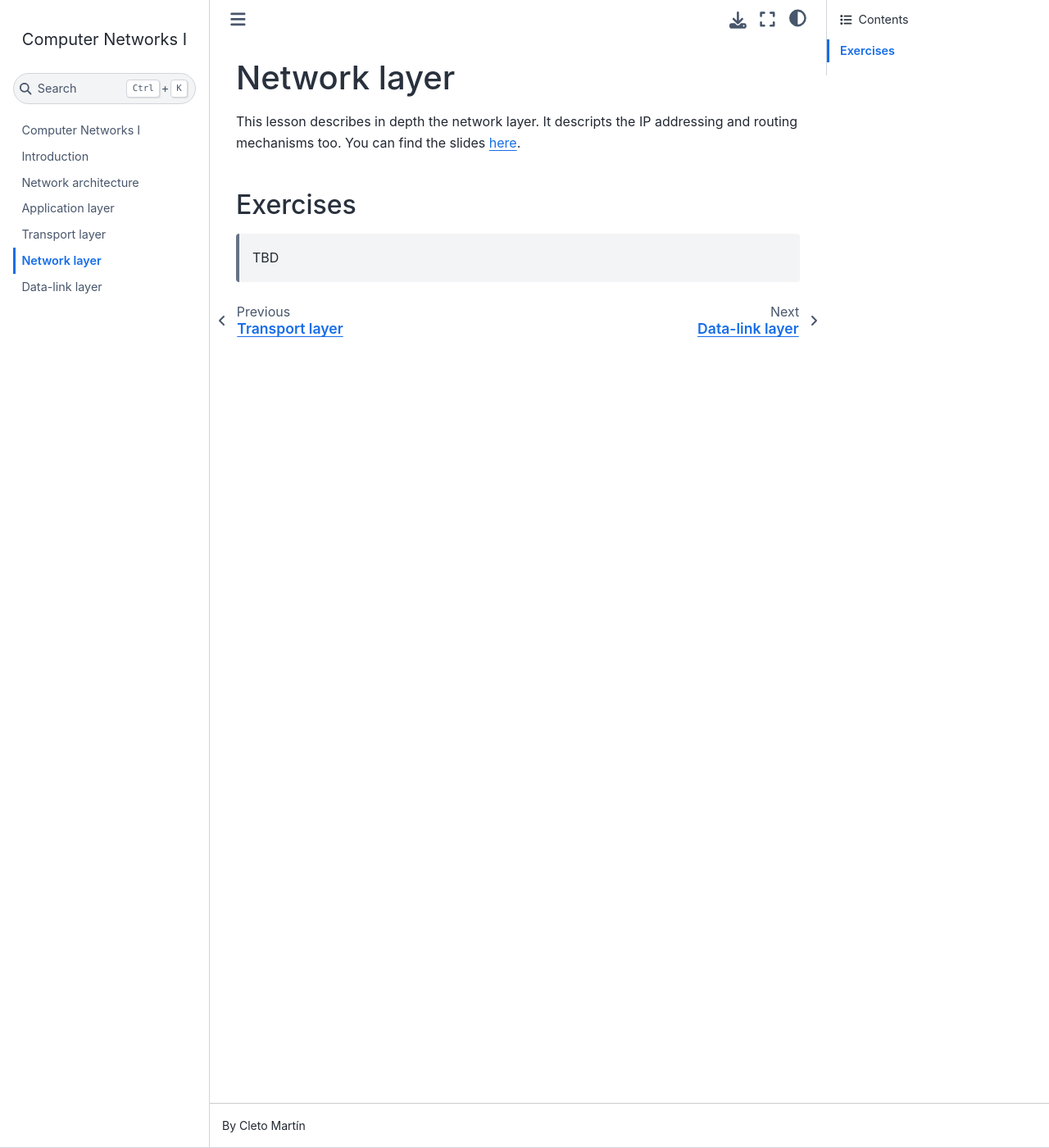
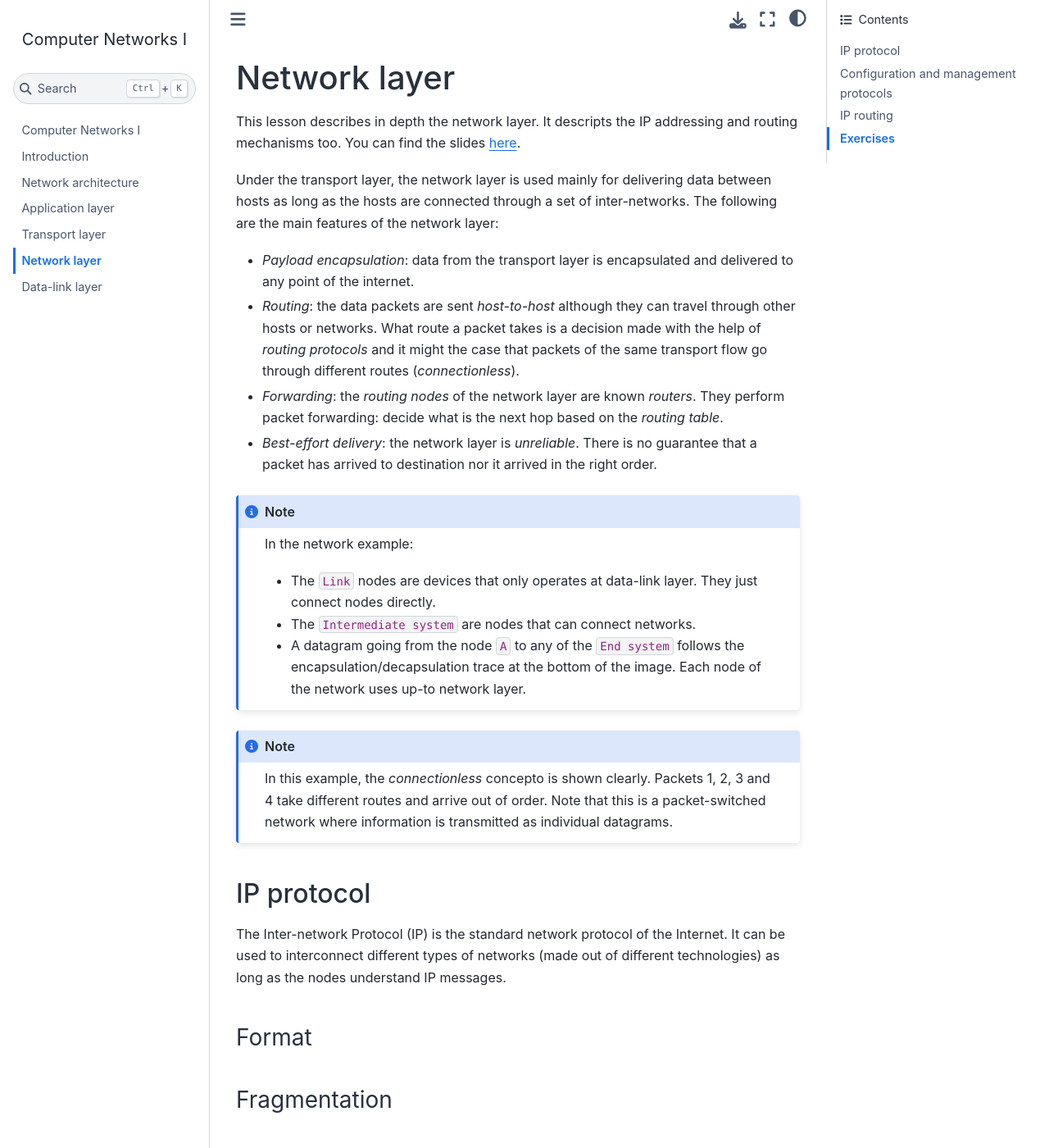
Before and after one commit to cletomartin/redes1, a Jupyter Book: the page built from network.md, in a window 1280 px wide and 1400 px high. Shown: the whole window at 82% size. Built offline with Jupyter Book 1.0.4 settings and Sphinx 7.4.7 and the Sphinx Book theme 1.1.4, drawn with Linux system fonts in a browser that asks for light colours; some of the changed text lies outside the part shown.

Commit message:
more stuff

````diff
--- a/network.md
+++ b/network.md
@@ -3,6 +3,63 @@
 This lesson describes in depth the network layer. It descripts the IP addressing and routing mechanisms too.
 You can find the slides [here](slides/network.odp).
 
+Under the transport layer, the network layer is used mainly for delivering data between hosts
+as long as the hosts are connected through a set of inter-networks.
+The following are the main features of the network layer:
+
+- _Payload encapsulation_: data from the transport layer is encapsulated and delivered to any point of the internet.
+- _Routing_: the data packets are sent _host-to-host_ although they can travel through other hosts or networks.
+  What route a packet takes is a decision made with the help of _routing protocols_ and it might the case that packets of the same transport flow go through different routes (_connectionless_).
+- _Forwarding_: the _routing nodes_ of the network layer are known _routers_.
+  They perform packet forwarding: decide what is the next hop based on the _routing table_.
+- _Best-effort delivery_: the network layer is _unreliable_.
+  There is no guarantee that a packet has arrived to destination nor it arrived in the right order.
+
+```{note}
+In the network example:
+
+- The `Link` nodes are devices that only operates at data-link layer. They just connect nodes directly.
+- The `Intermediate system` are nodes that can connect networks.
+- A datagram going from the node `A` to any of the `End system` follows the encapsulation/decapsulation trace at the bottom of the image.
+  Each node of the network uses up-to network layer.
+```
+
+```{note}
+In this example, the _connectionless_ concepto is shown clearly.
+Packets 1, 2, 3 and 4 take different routes and arrive out of order.
+Note that this is a packet-switched network where information is transmitted as individual datagrams.
+```
+
+## IP protocol
+
+The Inter-network Protocol (IP) is the standard network protocol of the Internet.
+It can be used to interconnect different types of networks (made out of different technologies) as long as the nodes understand IP messages.
+
+
+### Format
+
+### Fragmentation
+
+### Addressing
+
+### Subnetting
+
+## Configuration and management protocols
+
+#### ICMP
+
+#### DHCP
+
+## IP routing
+
+
+### Delivery
+
+### Forwarding
+
+### Routing tables
+
+### Dynamic routing
 
 ## Exercises
 > TBD
````
Also changed, not shown: 1 other file.
